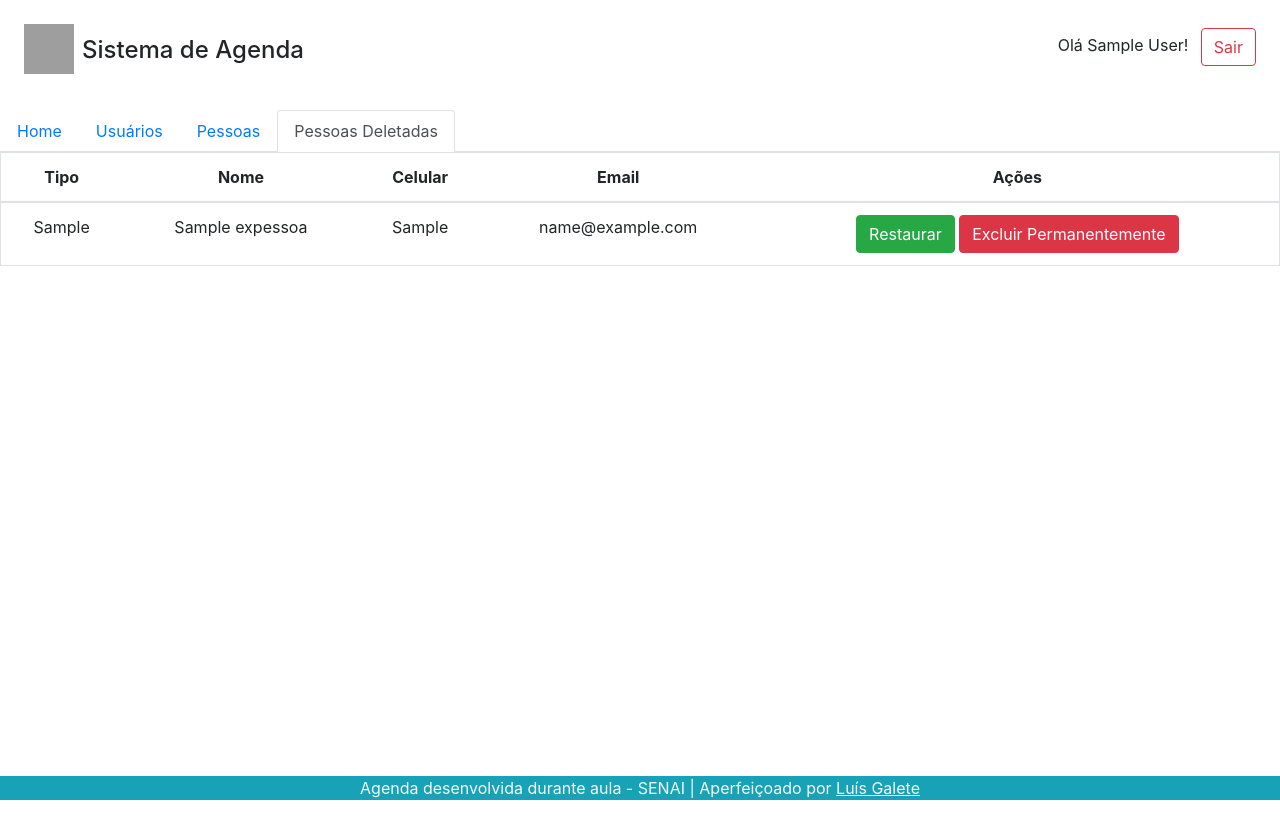
After one commit to yunger7/Agenda, a PHP site: page /pessoas-deletadas.php in a window 1280 px wide. The commit adds this page. Run offline with PHP 8.4, Linux system fonts and the light colour scheme; the visitor is signed in with stand-in values (Sample User, id 1); tables that the repository leaves empty or names only in its code hold one stand-in row (values such as "Sample post"); grey boxes are pictures that could not be loaded.

Commit message:
Add restore option for admins

```diff
--- a/agenda.php
+++ b/agenda.php
@@ -25,7 +25,7 @@ if ($_SESSION["status"] != "ok") {
       <div class="row mb-2">
         <div class="col-4"></div>
         <div class="col-4">
-          <h1 class="h3">Bem-vindo(a) <?php echo $_SESSION['user']; ?>!</h1>
+          <h1 class="h4 ml-5">Bem-vindo(a) <?php echo $_SESSION['user']; ?>!</h1>
         </div>
         <div class="col-4"></div>
       </div>
--- /dev/null
+++ b/pessoas-deletadas.php
@@ -0,0 +1,87 @@
+<?php
+session_start();
+if ($_SESSION["status"] != "ok") {
+  header('location: index.php');
+}
+?>
+
+<!DOCTYPE html>
+<html lang="pt-br">
+<?php include 'templates/header.php'; ?>
+
+<body>
+  <header class="my-4 d-flex justify-content-between align-items-center">
+    <h2 class="h4 ml-4"><span><img src="images/agenda.svg" alt="Logo" width="50" height="50" class="mb-1 mr-2"></span>Sistema de Agenda</h2>
+    <ul class="mr-4 list-unstyled">
+      <li class="d-inline mr-2">Olá <?php echo $_SESSION["user"]; ?>!</li>
+      <li class="d-inline"><a href="config/sair.php" class="btn btn-outline-danger">Sair</a></li>
+    </ul>
+  </header>
+  <nav>
+    <?php include 'templates/menu.php'; ?>
+  </nav>
+  <main>
+    <?php
+    include('config/conecta.php');
+
+    $res = mysqli_query($conn, "SELECT * FROM expessoa ORDER BY nome");
+
+    if (mysqli_num_rows($res) == 0) {
+      // não existe registros
+      $existe = 0;
+    } else {
+      // existe registros
+      $existe = 1;
+      $pessoas = mysqli_fetch_all($res, MYSQLI_ASSOC);
+      mysqli_free_result($res);
+    }
+
+    mysqli_close($conn);
+    ?>
+    <?php if ($existe === 0) { ?>
+      <!-- Não existe resultados -->
+      <table class="table table-hover text-center mb-0 border">
+        <thead>
+          <tr>
+            <th scope="col">Tipo</th>
+            <th scope="col">Nome</th>
+            <th scope="col">Celular</th>
+            <th scope="col">Email</th>
+            <th scope="col">Ações</th>
+          </tr>
+        </thead>
+      </table>
+      <p class="text-center h5 mt-4">Não foram encontrados resultados para sua busca ＞﹏＜</p>
+    <?php } else { ?>
+      <!-- Existe resultados -->
+      <table class="table table-hover text-center mb-0 border">
+        <thead>
+          <tr>
+            <th scope="col">Tipo</th>
+            <th scope="col">Nome</th>
+            <th scope="col">Celular</th>
+            <th scope="col">Email</th>
+            <th scope="col">Ações</th>
+          </tr>
+        </thead>
+        <tbody>
+          <?php foreach ($pessoas as $pessoa) : ?>
+            <tr>
+              <td><?php echo $pessoa['tipo']; ?></td>
+              <td><?php echo $pessoa['nome']; ?></td>
+              <td><?php echo $pessoa['celular']; ?></td>
+              <td><?php echo $pessoa['email']; ?></td>
+              <td>
+                <a href="config/restaurar-pessoa.php?id=<?php echo $pessoa['id']; ?>" class="btn btn-success">Restaurar</a>
+                <a href="config/excluir-pessoa-permanentemente.php?id=<?php echo $pessoa['id']; ?>" class="btn btn-danger">Excluir Permanentemente</a>
+              </td>
+            </tr>
+          <?php endforeach; ?>
+        </tbody>
+      </table>
+    <?php } ?>
+  </main>
+  <?php include 'templates/footer.php'; ?>
+</body>
+
+</html>
--- a/templates/menu.php
+++ b/templates/menu.php
@@ -12,6 +12,7 @@ if ($current_file === 'agenda.php') {
       <li class="nav-item"><a class="nav-link active" href="#">Home</a></li>
       <li class="nav-item"><a class="nav-link" href="usuarios.php">Usuários</a></li>
       <li class="nav-item"><a class="nav-link" href="pessoas.php">Pessoas</a></li>
+      <li class="nav-item"><a class="nav-link" href="pessoas-deletadas.php">Pessoas Deletadas</a></li>
     </ul>
 <?php } else { ?>
   <ul class="nav nav-tabs">
@@ -29,6 +30,7 @@ if ($current_file === 'usuarios.php') {
       <li class="nav-item"><a class="nav-link" href="agenda.php">Home</a></li>
       <li class="nav-item"><a class="nav-link active" href="#">Usuários</a></li>
       <li class="nav-item"><a class="nav-link" href="pessoas.php">Pessoas</a></li>
+      <li class="nav-item"><a class="nav-link" href="pessoas-deletadas.php">Pessoas Deletadas</a></li>
     </ul>
 <?php } else { ?>
   <ul class="nav nav-tabs">
@@ -46,6 +48,7 @@ if ($current_file === 'pessoas.php') {
       <li class="nav-item"><a class="nav-link" href="agenda.php">Home</a></li>
       <li class="nav-item"><a class="nav-link" href="usuarios.php">Usuários</a></li>
       <li class="nav-item"><a class="nav-link active" href="#">Pessoas</a></li>
+      <li class="nav-item"><a class="nav-link" href="pessoas-deletadas.php">Pessoas Deletadas</a></li>
     </ul>
 <?php } else { ?>
   <ul class="nav nav-tabs">
@@ -53,3 +56,21 @@ if ($current_file === 'pessoas.php') {
     <li class="nav-item"><a class="nav-link active" href="#">Pessoas</a></li>
   </ul>
 <?php } } ?>
+
+<?php
+// Pessoas deletadas
+if ($current_file === 'pessoas-deletadas.php') {
+  if ($tipo === 'admin') {
+?>
+    <ul class="nav nav-tabs">
+      <li class="nav-item"><a class="nav-link" href="agenda.php">Home</a></li>
+      <li class="nav-item"><a class="nav-link" href="usuarios.php">Usuários</a></li>
+      <li class="nav-item"><a class="nav-link" href="pessoas.php">Pessoas</a></li>
+      <li class="nav-item"><a class="nav-link active" href="#">Pessoas Deletadas</a></li>
+    </ul>
+<?php } else { ?>
+  <ul class="nav nav-tabs">
+    <li class="nav-item"><a class="nav-link" href="agenda.php">Home</a></li>
+    <li class="nav-item"><a class="nav-link" href="pessoas.php">Pessoas</a></li>
+  </ul>
+<?php } } ?>
```
Also changed, not shown: config/excluir-pessoa-permanentemente.php (added, +28 -0 lines), config/excluir-pessoa.php (+21 -1 lines), config/restaurar-pessoa.php (added, +45 -0 lines).
